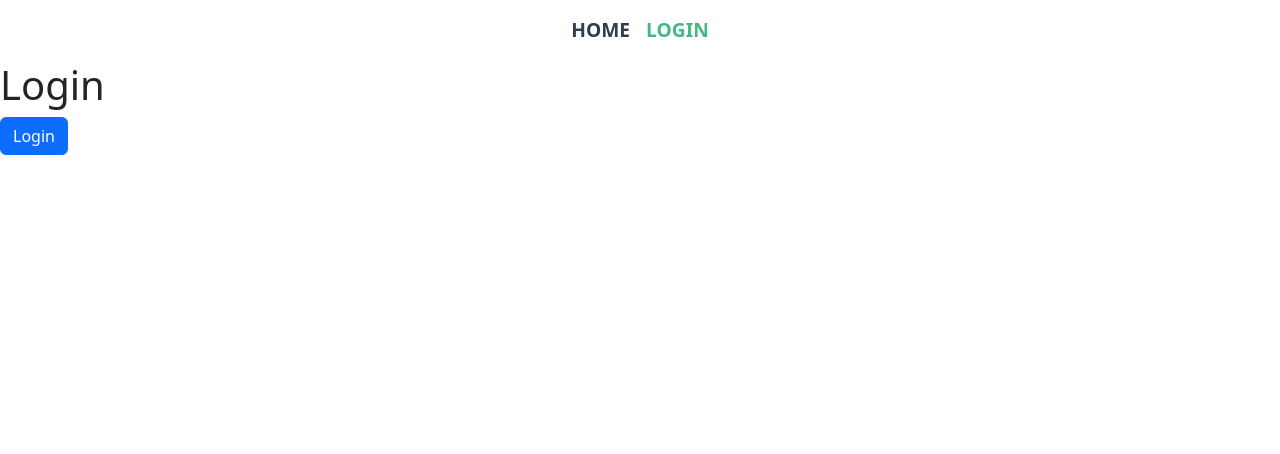
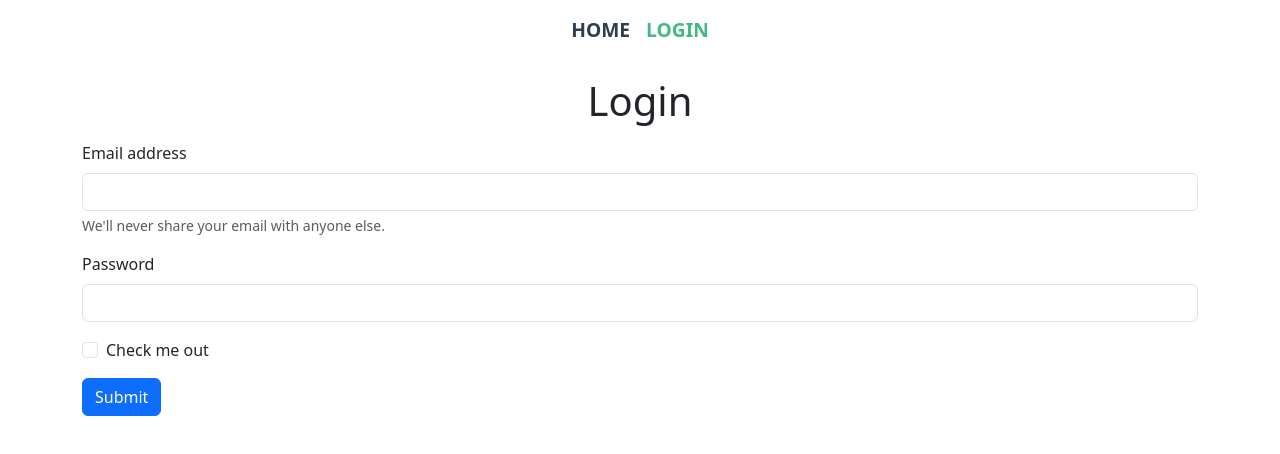
Before and after one commit to Pancratzia/Vue-Projects, a Vue app in the folder auth-project/: page /auth in a window 1280 px wide. Shown: the top 454 px of the page. Built offline with nearby package versions, Linux system fonts and the light colour scheme.

Commit message:
Empezando a crear el formulario de login con bootstrap

```diff
--- a/auth-project/src/views/AuthView.vue
+++ b/auth-project/src/views/AuthView.vue
@@ -1,15 +1,26 @@
 <template>
-    <div>
-        <h1>Login</h1>
-
-        <button class="btn btn-primary">
-            Login
-        </button>
+    <div class="container">
+        <h1 class="text-center my-3">Login</h1>
+        <form>
+            <div class="mb-3">
+                <label for="exampleInputEmail1" class="form-label">Email address</label>
+                <input type="email" class="form-control" id="exampleInputEmail1" aria-describedby="emailHelp">
+                <div id="emailHelp" class="form-text">We'll never share your email with anyone else.</div>
+            </div>
+            <div class="mb-3">
+                <label for="exampleInputPassword1" class="form-label">Password</label>
+                <input type="password" class="form-control" id="exampleInputPassword1">
+            </div>
+            <div class="mb-3 form-check">
+                <input type="checkbox" class="form-check-input" id="exampleCheck1">
+                <label class="form-check-label" for="exampleCheck1">Check me out</label>
+            </div>
+            <button type="submit" class="btn btn-primary">Submit</button>
+        </form>
     </div>
 </template>
 
 <script lang="ts" setup>
 </script>
 
-<style scoped>
-</style>
+<style scoped></style>
```
